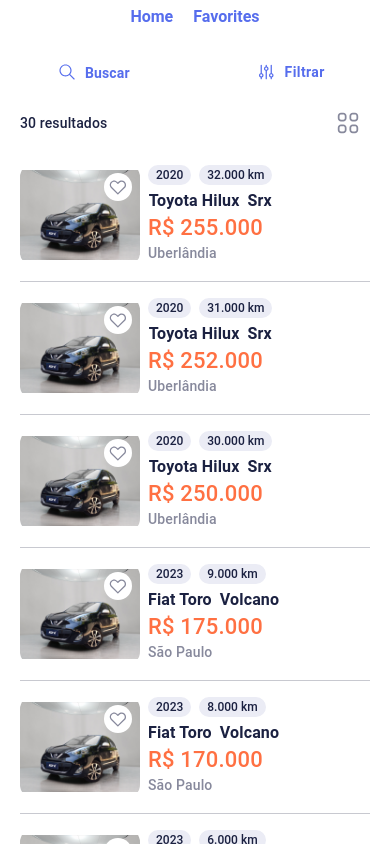
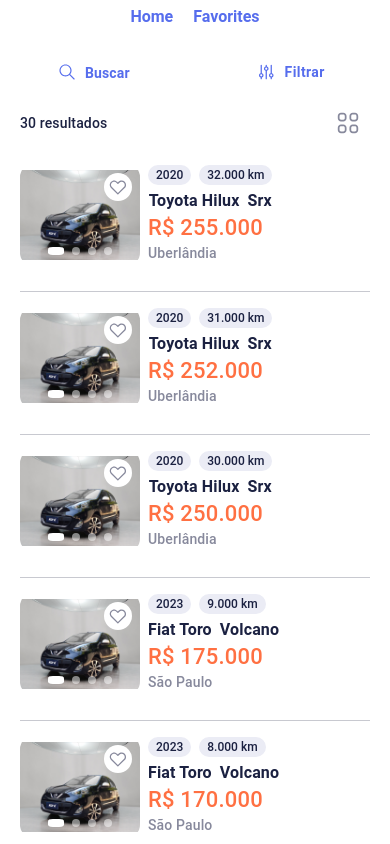
Before and after one commit to sbarlett/karvi-challenge, a React (Vite) app: page / in a window 390 px wide. Shown: the top 844 px of the page. Built offline with nearby package versions, Linux system fonts and the light colour scheme.

Commit message:
Refactor CardItem component and remove unused code

```diff
--- a/src/components/CardItem/index.tsx
+++ b/src/components/CardItem/index.tsx
@@ -2,14 +2,11 @@
 import { CatalogCars } from "@/models";
 import { capitalizeText } from "@/utils/capitalizeText";
 import { formatNumber } from "@/utils/formatNumber";
-import FavoriteIcon from "@mui/icons-material/Favorite";
 import { Box } from "@mui/material";
-import { IconHeart } from "../assets";
 import SwiperImage from "../SwiperImage";
 import Badge from "./Badge";
 import ButtonCard from "./ButtonCard";
 import {
-  ButtonFav,
   Card,
   CityText,
   Container,
@@ -17,7 +14,7 @@
   Description,
   PriceText,
   Title,
-  WrapperBadge,
+  WrapperBadge
 } from "./styles";
 
 const CardItem = ({
@@ -30,14 +27,11 @@
   const { brand, model, year, mileage, price, city, version, fav } = carData;
   return (
     <Card>
-      <SwiperImage images={listImageCar} favoriteCar={fav} onFavorite={onFavorite} />
-      <ButtonFav onClick={onFavorite}>
-        {fav ? (
-          <FavoriteIcon sx={{ color: "red", fontSize: 20 }} />
-        ) : (
-          <IconHeart />
-        )}
-      </ButtonFav>
+      <SwiperImage
+        images={listImageCar}
+        favoriteCar={fav}
+        onFavorite={onFavorite}
+      />
       <Content>
         <Box>
           <WrapperBadge>
--- a/src/components/CardItem/styles.ts
+++ b/src/components/CardItem/styles.ts
@@ -1,10 +1,9 @@
 import {
   Box,
   ButtonBase,
-  IconButton,
   styled,
   Theme,
-  Typography,
+  Typography
 } from "@mui/material";
 
 export const Card = styled(Box)(({ theme }: { theme: Theme }) => ({
@@ -135,19 +134,3 @@
     fontSize: "12px",
   },
 }));
-
-export const ButtonFav = styled(IconButton)(({ theme }: { theme: Theme }) => ({
-  position: "absolute",
-  top: 16,
-  right: 16,
-  backgroundColor: "#FFFFFF",
-  padding: "4px",
-  zIndex: 150,
-  borderRadius: "64px",
-  "&:hover": {
-    backgroundColor: "#FFFFFF",
-  },
-  [theme.breakpoints.down("sm")]: {
-    display: "none",
-  },
-}));
--- a/src/components/SwiperImage/index.tsx
+++ b/src/components/SwiperImage/index.tsx
@@ -4,7 +4,6 @@
 import { Swiper, SwiperSlide } from "swiper/react";
 
 import { ImageClasses } from "@/constants";
-import { Theme, useMediaQuery } from "@mui/material";
 import "swiper/css";
 import "swiper/css/navigation";
 import "swiper/css/pagination";
@@ -29,26 +28,10 @@
     return null;
   }
 
-  const isMobile = useMediaQuery((theme: Theme) =>
-    theme.breakpoints.down("sm")
-  );
-
   const isOne = images.length === 1;
 
   return (
     <ImageContainer className={ImageClasses.root}>
-      {isMobile ? (
-        <ImageContent>
-          <img src={images[0]?.image_url} alt={`Image ${images[0]?.id}`} />
-          <ButtonFav onClick={onFavorite}>
-            {favoriteCar ? (
-              <FavoriteIcon sx={{ color: "red", fontSize: 20 }} />
-            ) : (
-              <IconHeart />
-            )}
-          </ButtonFav>
-        </ImageContent>
-      ) : (
       <Swiper
         modules={[Autoplay, Pagination, Navigation]}
         className={clsx(ImageClasses.wrapper, {
@@ -62,6 +45,7 @@
           bulletClass: ImageClasses.bullet,
           bulletActiveClass: ImageClasses.bulletActive,
         }}
+        style={{ position: "relative" }}
       >
         {images.map((img) => (
           <SwiperSlide key={img.id}>
@@ -71,8 +55,14 @@
           </SwiperSlide>
         ))}
         <div className={ImageClasses.pagination} />
+        <ButtonFav onClick={onFavorite}>
+          {favoriteCar ? (
+            <FavoriteIcon sx={{ color: "red", fontSize: 20 }} />
+          ) : (
+            <IconHeart />
+          )}
+        </ButtonFav>
       </Swiper>
-      )}
     </ImageContainer>
   );
 };
--- a/src/components/SwiperImage/styles.ts
+++ b/src/components/SwiperImage/styles.ts
@@ -1,7 +1,7 @@
 import { ImageClasses } from "@/constants";
 import { Box, IconButton, styled, Theme } from "@mui/material";
 
-export const ImageContainer = styled(Box)({
+export const ImageContainer = styled(Box)(({ theme }: { theme: Theme }) => ({
   display: "flex",
   justifyContent: "center",
   flexDirection: "column",
@@ -12,6 +12,9 @@
     width: "100%",
     height: "100%",
     padding: "0 0 10px 0",
+    [theme.breakpoints.down("sm")]: {
+      width: "120px",
+    },
     "&.swiper-no-swiping": {
       padding: 0,
     },
@@ -48,7 +51,7 @@
       borderRadius: "30%",
     },
   },
-});
+}));
 
 export const ImageContent = styled(Box)<{ withClickEvent?: boolean }>(
   ({ theme }: { theme: Theme }) => ({
```
Lines whose indentation alone changed are shown as unchanged.
